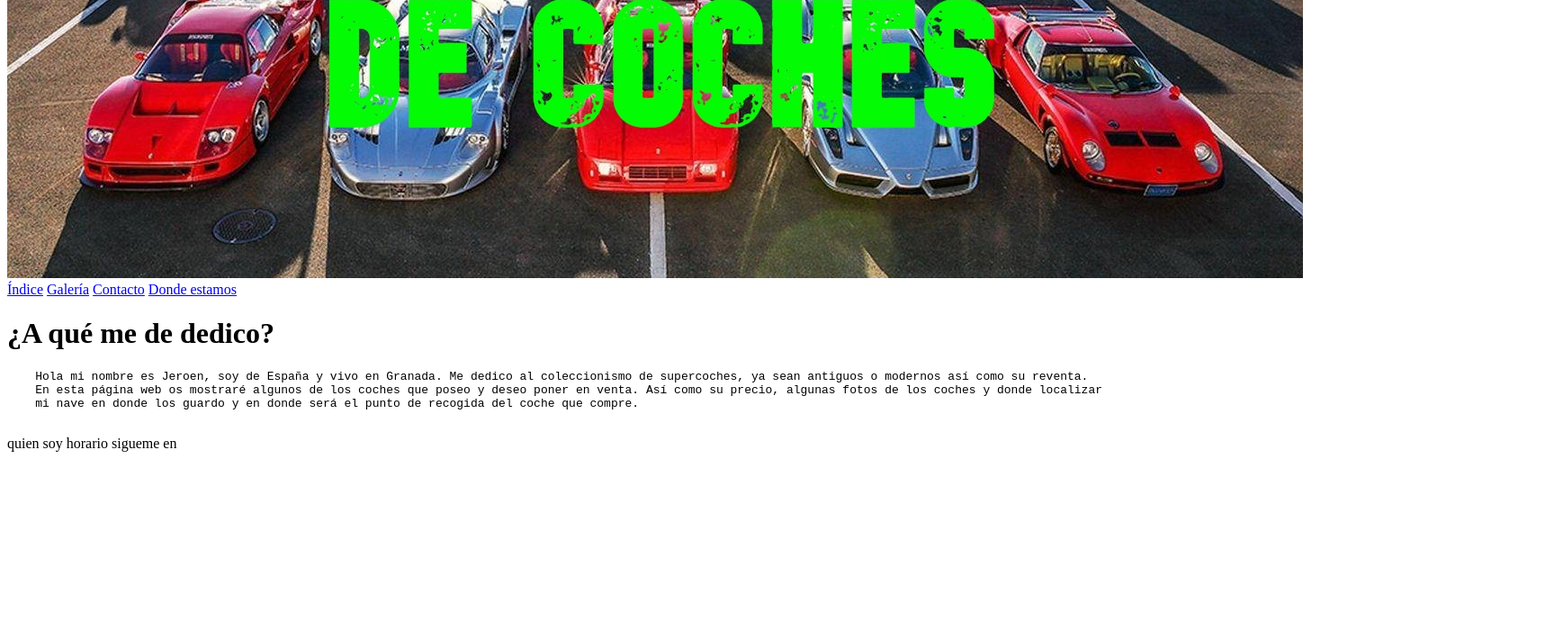
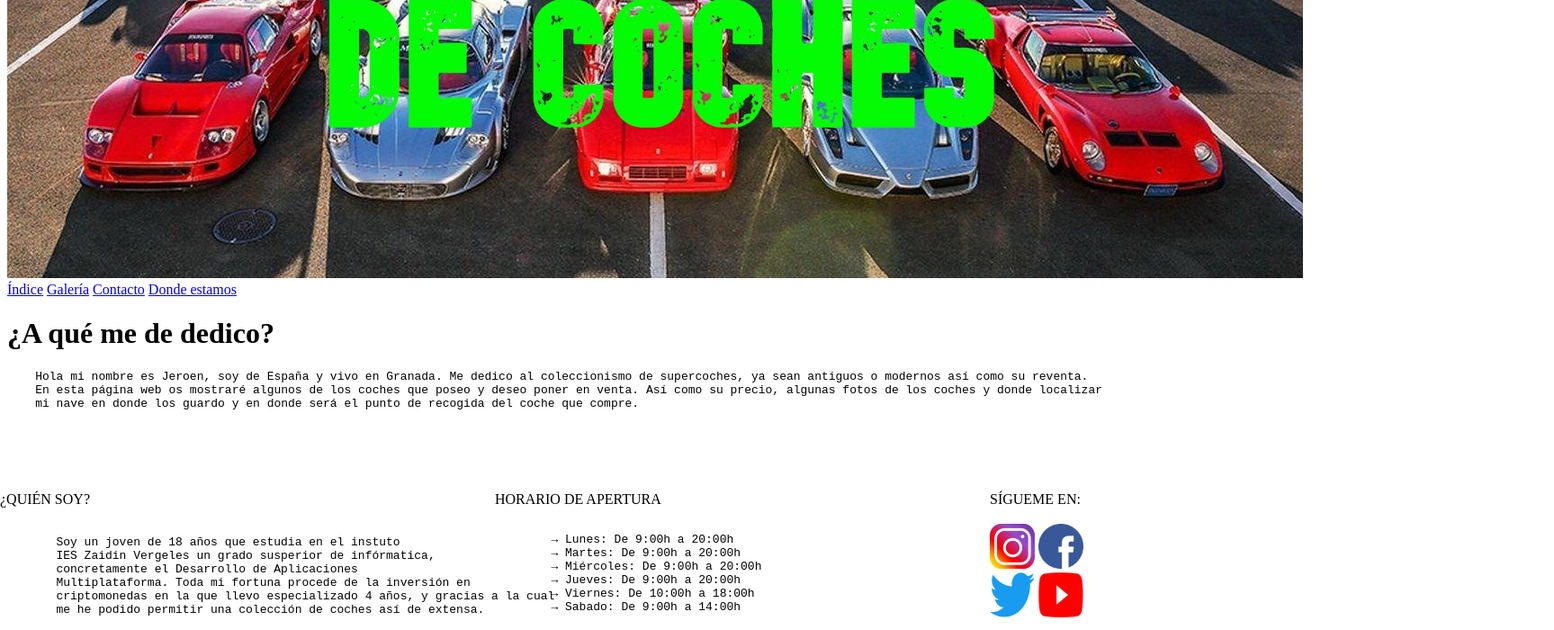
Before and after one commit to jeroen1010/proyecto, a plain HTML site: page Index.html in a window 1280 px wide. Shown: the part 354-1054 px from the top of the page at 90% size, 1727 px wide, since content can reach past the window. Before the commit the page ends 864 px from the top, so only its background shows below. Drawn offline with Linux system fonts and the light colour scheme.

Commit message:
Hoy he hecho el pie de página

```diff
--- a/Index.html
+++ b/Index.html
@@ -29,9 +29,39 @@
   </pre>
 
     <footer>
-      quien soy
-      horario
-      sigueme en
+     <div style="position: absolute; top: 900px; left: 0px; width: 49%; height: 150px">
+        ¿QUIÉN SOY? <br> <br>
+        <pre>
+        Soy un joven de 18 años que estudia en el instuto
+        IES Zaidin Vergeles un grado susperior de infórmatica,
+        concretamente el Desarrollo de Aplicaciones
+        Multiplataforma. Toda mi fortuna procede de la inversión en
+        criptomonedas en la que llevo especializado 4 años, y gracias a la cual
+        me he podido permitir una colección de coches así de extensa.
+        </pre>
+      </div>
+
+     <div style="position: absolute; top: 900px; left: 550px; width: 49%; height: 150px">
+        HORARIO DE APERTURA
+        <pre>
+        → Lunes: De 9:00h a 20:00h
+        → Martes: De 9:00h a 20:00h
+        → Miércoles: De 9:00h a 20:00h
+        → Jueves: De 9:00h a 20:00h
+        → Viernes: De 10:00h a 18:00h
+        → Sabado: De 9:00h a 14:00h
+        </pre>
+      </div>
+
+      <div style="position: absolute; top: 900px; left: 1100px; width: 49%; height: 150px">
+      SÍGUEME EN: <br> <br>
+
+      <a title="Instagram" href="https://www.instagram.com/"><img src="instagram.png" alt="Instagram" height="50px" width="50px"></a>
+      <a title="Facebook" href="https://es-es.facebook.com/"><img src="Facebook.png" alt="Facebook" height="50px" width="50px"></a> <br>
+      <a title="Twitter" href="https://twitter.com/?lang=es"><img src="Twitter.png" alt="Twitter" height="50px" width="50px"></a>
+      <a title="Youtube" href="https://www.youtube.com/"><img src="YouTube.png" alt="Youtube" height="50px" width="50px"></a>
+
+      </div>
     </footer>
 
 
```
Also changed, not shown: Facebook.png (added), Twitter.png (added), YouTube.png (added), instagram.png (added).
